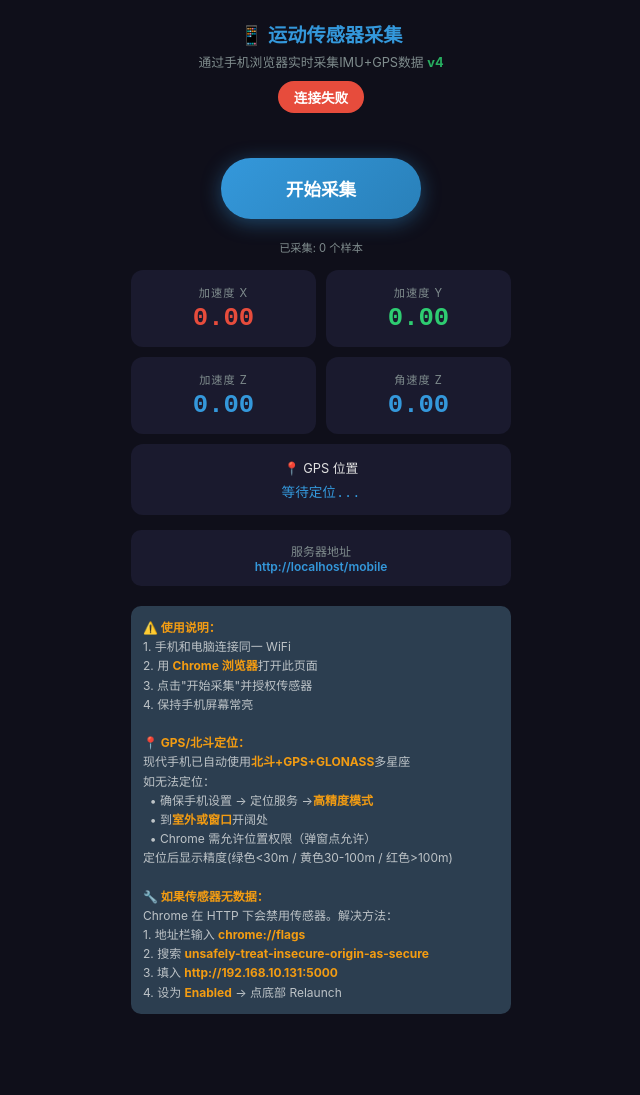
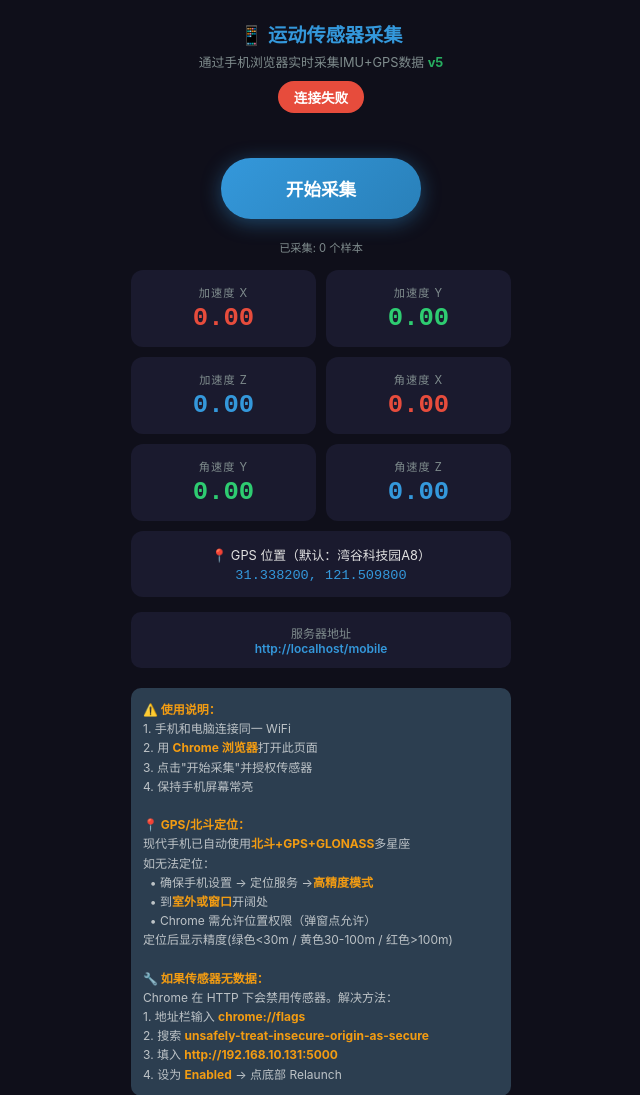
Before and after one commit to ZX-123155/motion-analysis-system, a Flask app: page /mobile in a window 1280 px wide. Shown: the top 1095 px of the page, without its empty margins (319-959 px from the left). Before the commit the page ends 1014 px from the top, so only its background shows below. Run offline with Flask 3, Linux system fonts and the light colour scheme; some libraries are stand-ins or nearby versions.

Commit message:
Fix: gyro X/Y display, active server heartbeat (2s), default GPS to 湾谷科技园A8, map center Shanghai

```diff
--- a/src/app.py
+++ b/src/app.py
@@ -38,6 +38,19 @@ def disable_cache(response):
 
 socketio = SocketIO(app, cors_allowed_origins="*", async_mode="threading")
 
+
+def server_heartbeat_thread():
+    """后台线程：每2秒发送心跳，用于客户端快速检测服务器断开"""
+    while True:
+        time.sleep(2)
+        try:
+            socketio.emit("server_heartbeat")
+        except Exception:
+            break
+
+heartbeat_thread = threading.Thread(target=server_heartbeat_thread, daemon=True)
+heartbeat_thread.start()
+
 # 全局变量：加载预训练模型和处理器
 MODEL_DIR = Path(__file__).parent.parent / "models"
 DATA_DIR = Path(__file__).parent.parent / "data"
@@ -48,12 +61,16 @@ label_encoder = None
 feature_names = None
 processor = None
 
+# 默认位置：上海杨浦区湾谷科技园A8
+DEFAULT_LAT = 31.3382
+DEFAULT_LON = 121.5098
+
 # 实时数据状态
 stream_state = {
     "running": False,
     "current_activity": "unknown",
-    "lat": 39.9042,
-    "lon": 116.4074,
+    "lat": DEFAULT_LAT,
+    "lon": DEFAULT_LON,
     "step_freq": 0,
     "speed": 0,
     "confidence": 0,
@@ -65,13 +82,13 @@ stream_state = {
 mobile_state = {
     "connected": False,
     "buffer": [],
-    "buffer_size": 128,     # 128个采样点做一次预测
-    "overlap": 64,          # 50%重叠
-    "lat": None,
-    "lon": None,
+    "buffer_size": 128,
+    "overlap": 64,
+    "lat": DEFAULT_LAT,
+    "lon": DEFAULT_LON,
     "sample_count": 0,
     "last_prediction_time": 0,
-    "prediction_cooldown": 1.0,  # 每秒最多预测一次
+    "prediction_cooldown": 1.0,
 }
 
 
--- a/src/data_generator.py
+++ b/src/data_generator.py
@@ -189,7 +189,7 @@ class MotionDataGenerator:
         df["gyro_magnitude"] = np.sqrt(gyro_x**2 + gyro_y**2 + gyro_z**2)
         return df
 
-    def generate_trajectory(self, activity="walking", start_lat=39.9042, start_lon=116.4074):
+    def generate_trajectory(self, activity="walking", start_lat=31.3382, start_lon=121.5098):
         """生成模拟GNSS轨迹数据"""
         n = self.n_samples
         dt = 1.0 / self.SAMPLE_RATE
--- a/static/js/dashboard.js
+++ b/static/js/dashboard.js
@@ -59,7 +59,7 @@ document.addEventListener('DOMContentLoaded', () => {
 // ====== 地图初始化 ======
 function initMap() {
     state.map = L.map('map', {
-        center: [39.9042, 116.4074],
+        center: [31.3382, 121.5098],
         zoom: 16,
         zoomControl: true,
     });
--- a/templates/mobile.html
+++ b/templates/mobile.html
@@ -6,7 +6,7 @@
     <meta http-equiv="Cache-Control" content="no-cache, no-store, must-revalidate">
     <meta http-equiv="Pragma" content="no-cache">
     <meta http-equiv="Expires" content="0">
-    <title>运动数据采集 - Mobile Sensor v4</title>
+    <title>运动数据采集 - Mobile Sensor v5</title>
     <style>
         * { margin: 0; padding: 0; box-sizing: border-box; }
 
@@ -157,7 +157,7 @@
 <body>
     <div class="header">
         <h1>📱 运动传感器采集</h1>
-        <p>通过手机浏览器实时采集IMU+GPS数据 <span style="color:#27ae60;font-weight:700">v4</span></p>
+        <p>通过手机浏览器实时采集IMU+GPS数据 <span style="color:#27ae60;font-weight:700">v5</span></p>
         <div class="status-badge status-disconnected" id="statusBadge">未连接</div>
     </div>
 
@@ -181,14 +181,22 @@
             <div class="value z" id="accZ">0.00</div>
         </div>
         <div class="sensor-card">
+            <div class="label">角速度 X</div>
+            <div class="value x" id="gyroX">0.00</div>
+        </div>
+        <div class="sensor-card">
+            <div class="label">角速度 Y</div>
+            <div class="value y" id="gyroY">0.00</div>
+        </div>
+        <div class="sensor-card">
             <div class="label">角速度 Z</div>
             <div class="value z" id="gyroZ">0.00</div>
         </div>
     </div>
 
     <div class="gps-info" id="gpsInfo">
-        <div class="label">📍 GPS 位置</div>
-        <div class="coord" id="gpsCoord">等待定位...</div>
+        <div class="label">📍 GPS 位置（默认：湾谷科技园A8）</div>
+        <div class="coord" id="gpsCoord">31.338200, 121.509800</div>
     </div>
 
     <div class="conn-info">
@@ -219,12 +227,26 @@
 
     <script src="https://cdn.socket.io/4.7.4/socket.io.min.js"></script>
     <script>
-        // 快速断开检测：缩短心跳间隔
+        // 快速断开检测：服务端心跳 + 客户端超时
         const socket = io({
-            pingInterval: 3000,     // 3秒发一次心跳
-            pingTimeout: 5000,      // 5秒无响应判定断开
-            reconnection: false,    // 不自动重连，断开就断开
+            pingInterval: 3000,
+            pingTimeout: 5000,
+            reconnection: false,
         });
+
+        let serverHeartbeatTimer = null;
+        const HEARTBEAT_TIMEOUT = 5000; // 5秒没收到心跳就判定断开
+
+        function resetServerHeartbeat() {
+            if (serverHeartbeatTimer) clearTimeout(serverHeartbeatTimer);
+            serverHeartbeatTimer = setTimeout(() => {
+                // 超时没收到心跳，服务器挂了
+                updateStatus('disconnected', '服务器已断开');
+                showToast('⚠ 服务器已断开！请重启app.py', 'error');
+                if (isStreaming) stopStreaming();
+                socket.disconnect();
+            }, HEARTBEAT_TIMEOUT);
+        }
         let isStreaming = false;
         let sampleCount = 0;
         let motionPermissionGranted = false;
@@ -237,6 +259,12 @@
         // WebSocket事件
         socket.on('connect', () => {
             updateStatus('connecting', '已连接服务器');
+            resetServerHeartbeat();
+        });
+
+        // 服务端心跳 — 超时未收到则判定断开
+        socket.on('server_heartbeat', () => {
+            resetServerHeartbeat();
         });
 
         socket.on('mobile_status', (data) => {
@@ -246,6 +274,7 @@
         });
 
         socket.on('disconnect', () => {
+            if (serverHeartbeatTimer) clearTimeout(serverHeartbeatTimer);
             updateStatus('disconnected', '服务器已断开');
             showToast('⚠ 服务器连接已断开！请重启app.py', 'error');
             if (isStreaming) stopStreaming();
@@ -388,6 +417,9 @@
             document.getElementById('accX').textContent = acc.x ? acc.x.toFixed(2) : '0.00';
             document.getElementById('accY').textContent = acc.y ? acc.y.toFixed(2) : '0.00';
             document.getElementById('accZ').textContent = acc.z ? acc.z.toFixed(2) : '0.00';
+            // rotationRate: alpha=z, beta=x, gamma=y (deg/s)
+            document.getElementById('gyroX').textContent = rot.beta  ? rot.beta.toFixed(2)  : '0.00';
+            document.getElementById('gyroY').textContent = rot.gamma ? rot.gamma.toFixed(2) : '0.00';
             document.getElementById('gyroZ').textContent = rot.alpha ? rot.alpha.toFixed(2) : '0.00';
 
             // 控制发送频率
@@ -395,14 +427,14 @@
             if (now - lastSendTime < SEND_INTERVAL) return;
             lastSendTime = now;
 
-            // 发送到服务器
+            // 发送到服务器（旋转角度deg/s转rad/s）
             socket.emit('mobile_sensor_data', {
                 acc_x: acc.x || 0,
                 acc_y: acc.y || 0,
                 acc_z: acc.z || 0,
-                gyro_x: rot.beta ? (rot.beta * Math.PI / 180) : 0,   // deg/s -> rad/s
-                gyro_y: rot.gamma ? (rot.gamma * Math.PI / 180) : 0,
-                gyro_z: rot.alpha ? (rot.alpha * Math.PI / 180) : 0,
+                gyro_x: (rot.beta  || 0) * Math.PI / 180,
+                gyro_y: (rot.gamma || 0) * Math.PI / 180,
+                gyro_z: (rot.alpha || 0) * Math.PI / 180,
                 timestamp: now / 1000,
             });
 
```
